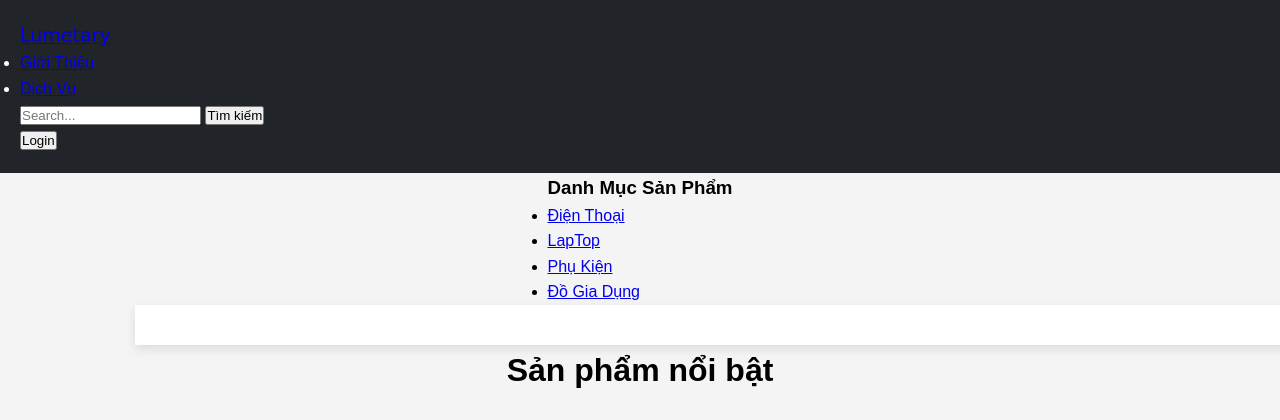
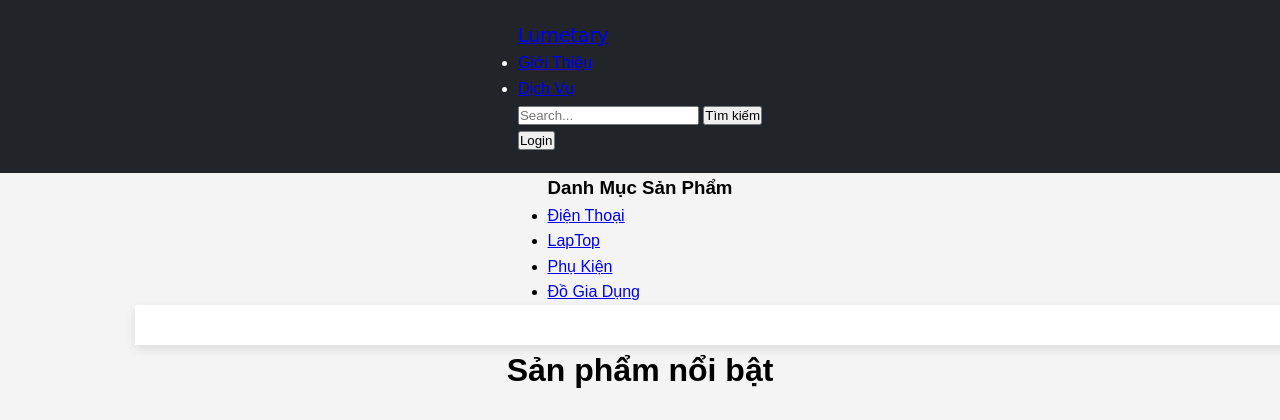
Before and after one commit to lt19284/TMDT, a Flask app: page / in a window 1280 px wide; the page is wider, and only the part inside the window is pictured. Shown: the top 420 px of that part. Run offline with Flask 3, Linux system fonts and the light colour scheme; some libraries are stand-ins or nearby versions.

Commit message:
Update index.css
...

```diff
--- a/static/index.css
+++ b/static/index.css
@@ -24,18 +24,21 @@ header {
     color: white;
     padding: 20px;
     display: flex;
-    justify-content: space-between;
+    justify-content: center;
     align-items: center;
     width: 100%;
 }
 
 header .logo h1 {
     font-size: 24px;
+    margin-right: auto;
 }
 
 header nav ul {
-    list-style: none;
+   list-style: none;
     display: flex;
+    justify-content: center; /* Căn giữa các mục trong thanh menu */
+    margin: 0;
 }
 
 header nav ul li {
```
